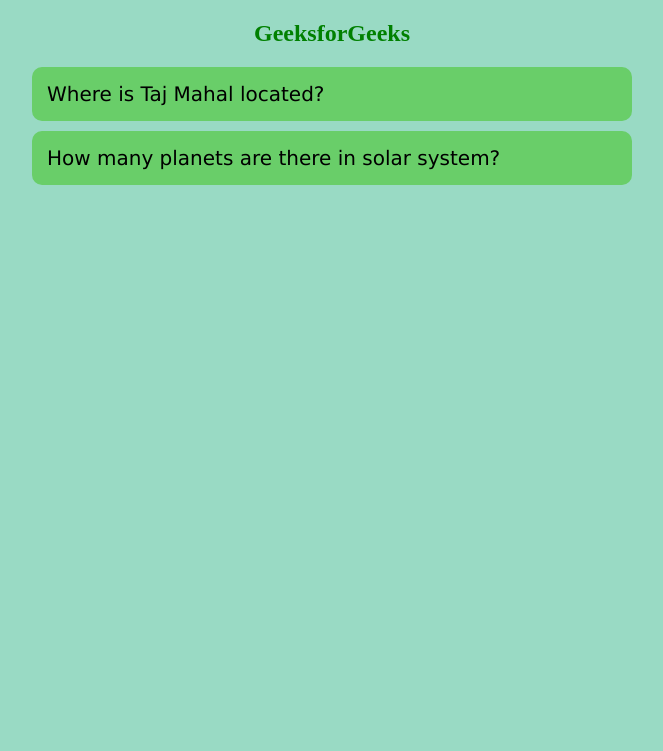
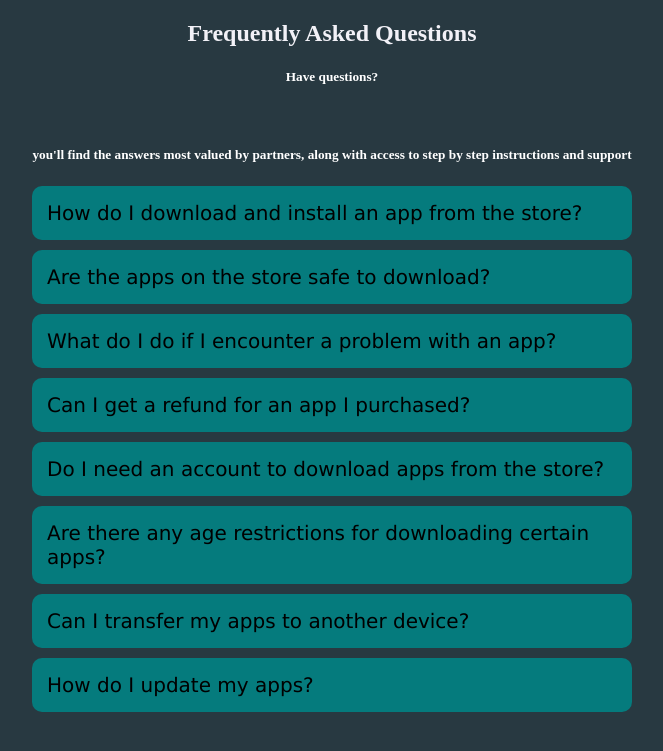
Before and after one commit to kusal2002/appify, a PHP site: page /faq.html in a window 1280 px wide. Shown: the top 751 px of the page, without its empty margins (308-971 px from the left). Run offline with PHP 8.4, Linux system fonts and the light colour scheme.

Commit message:
faq styling

```diff
--- a/css/faq_style.css
+++ b/css/faq_style.css
@@ -1,6 +1,6 @@
 
         body{
-            background-color: rgb(153, 218, 196);
+            background-color: rgb(40, 57, 65);
         }
         .layout{
             width: 600px;
@@ -10,7 +10,7 @@
             padding: 10px;
             margin-top: 10px;
             margin-bottom: 10px;
-            background: rgb(105, 206, 105);
+            background: rgb(5, 123, 125);
             border-radius: 10px;
         }
         .accordion__question p{
@@ -25,7 +25,7 @@
             font-size: large;
             font-family: Verdana, Geneva, Tahoma, sans-serif;
             color: rgb(255, 255, 255);
-            background: rgb(82, 170, 122);
+            background: rgb(55, 195, 162);
             border-radius: 10px;
         }
         .accordion:hover{
--- a/faq.html
+++ b/faq.html
@@ -8,24 +8,88 @@
     <!-- <script src="/main.js"></script> -->
   </head>
   <body>
-    <h2 style="color: green; text-align: center">GeeksforGeeks</h2>
+    <h2 style="color: rgb(242, 241, 247); text-align: center">Frequently Asked Questions</h2>
+    <h5 style="color: white ; text-align: center">Have questions? </h5><br>
+    <h5 style="color:white; text-align: center;"> you'll find the answers most valued by partners, along with access to step by step instructions and support</h5>
     <div class="layout">
       <div class="accordion">
         <div class="accordion__question">
-          <p>Where is Taj Mahal located?</p>
+          <p>How do I download and install an app from the store?
+        </p>
         </div>
         <div class="accordion__answer">
-          <p>Taj Mahal is located in Agra, Uttar Pradesh.</p>
+          <p>Typically, you can download and install apps directly from the store by searching for the app name and clicking on the "Download" or "Install" button. Follow the on-screen instructions to complete the installation process.
+        </p>
         </div>
       </div>
       <div class="accordion">
         <div class="accordion__question">
-          <p>How many planets are there in solar system?</p>
+          <p>Are the apps on the store safe to download?
+        </p>
         </div>
         <div class="accordion__answer">
           <p>
-            There are eight planets in solar system. Mercury, Venus, Earth,
-            Mars, Jupiter, Saturn, Uranus, and Neptune.
+            Yes, the apps available on the store undergo a review process to ensure they meet certain quality and safety standards. However, it's always a good idea to read user reviews and check app permissions before downloading to ensure it meets your needs.
+         </p>
+        </div>
+      </div>
+      <div class="accordion">
+        <div class="accordion__question">
+          <p>What do I do if I encounter a problem with an app?
+        </p>
+        </div>
+        <div class="accordion__answer">
+          <p>If you encounter any issues with an app, you can try troubleshooting by restarting your device, updating the app to the latest version, or checking for any known issues on the app developer's website. If the problem persists, you can contact the app developer directly or reach out to the store's support team for assistance.
+        </p>
+        </div>
+      </div>
+      <div class="accordion">
+        <div class="accordion__question">
+          <p>Can I get a refund for an app I purchased?
+        </p>
+        </div>
+        <div class="accordion__answer">
+          <p>Refund policies vary depending on the store and the app developer. In general, you may be eligible for a refund within a certain time frame after purchasing an app if you experience technical issues or if the app does not meet your expectations. Check the store's refund policy for more information.
+        </p>
+        </div>
+      </div>
+      <div class="accordion">
+        <div class="accordion__question">
+          <p>Do I need an account to download apps from the store?
+        </p>
+        </div>
+        <div class="accordion__answer">
+          <p>Yes, you typically need to have an account with the store in order to download and install apps. This allows you to manage your app purchases, receive updates, and access other features offered by the store.
+        </p>
+        </div>
+      </div>
+      <div class="accordion">
+        <div class="accordion__question">
+          <p>Are there any age restrictions for downloading certain apps?
+        </p>
+        </div>
+        <div class="accordion__answer">
+          <p>Yes, some apps may have age restrictions or require parental consent for younger users. The store usually indicates the age rating for each app based on its content, such as violence, mature themes, or explicit language.
+            </p>
+        </div>
+      </div>
+      <div class="accordion">
+        <div class="accordion__question">
+          <p>Can I transfer my apps to another device?
+        </p>
+        </div>
+        <div class="accordion__answer">
+          <p>Yes, you can usually transfer your apps to another device as long as you are logged in with the same account that you used to purchase or download the apps. This allows you to access your purchased apps across multiple devices without having to repurchase them.
+        </p>
+        </div>
+      </div>
+      <div class="accordion">
+        <div class="accordion__question">
+          <p>How do I update my apps?
+        </p>
+        </div>
+        <div class="accordion__answer">
+          <p>You can update your apps manually or set them to update automatically in your device's settings. In most cases, the store will notify you when updates are available, and you can choose to update individual apps or all apps at once.
           </p>
         </div>
       </div>
```
